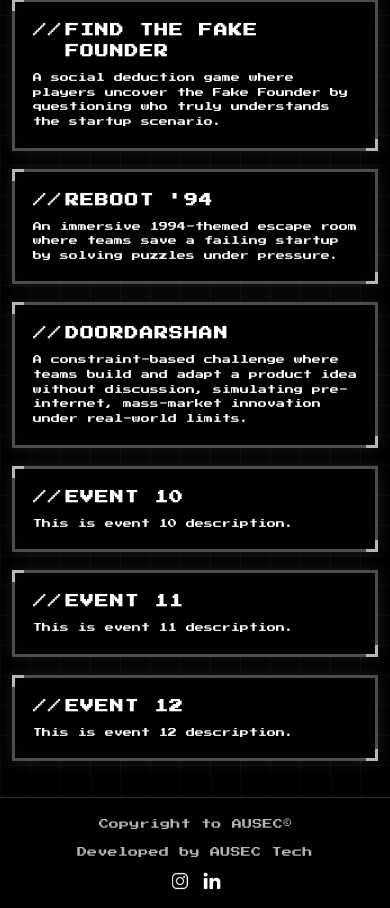
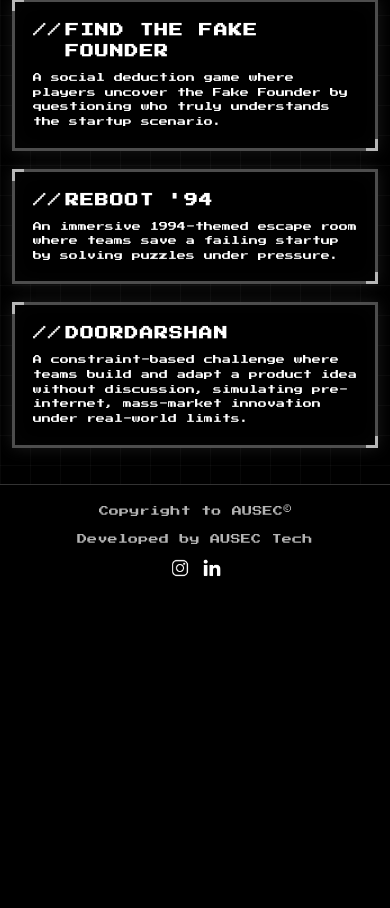
Before and after one commit to PraveenVenktateshNA/Enantra26website, a React (Vite) app: page /events in a window 390 px wide. Shown: the part 1065-1973 px from the top of the page. After the commit the page ends 1660 px from the top, so only its background shows below. Built offline with nearby package versions, Linux system fonts and the light colour scheme.

Commit message:
removed extra events and changing the schedules design on phone viewports

```diff
--- a/src/pages/Events.jsx
+++ b/src/pages/Events.jsx
@@ -19,8 +19,8 @@ export default function Events() {
               'Team size: 2-4 members.' ,
               'Prior registration required.'
             ],
-      dateTime: 'January 15, 2025 | 10:00 AM - 5:00 PM',
-      venue: 'Main Auditorium, Building A',
+      dateTime: 'February 22, 2025 | 10:00 AM - 5:00 PM',
+      venue: 'Vivek Auditorium',
       contact: 'John Doe | +91 98765 43210 | john@example.com',
       registerLink: 'https://unstop.com/event1'
     },
@@ -34,8 +34,8 @@ export default function Events() {
               'Open to all participants.',
               'Team of 2-4 people allowed.'
             ],
-      dateTime: 'January 16, 2025 | 2:00 PM - 6:00 PM',
-      venue: 'Conference Hall, Building B',
+      dateTime: 'February 22, 2025 | 2:00 PM - 6:00 PM',
+      venue: 'Vivek Auditorium',
       contact: 'Jane Smith | +91 98765 43211 | jane@example.com',
       registerLink: 'https://unstop.com/event2'
     },
@@ -50,7 +50,7 @@ export default function Events() {
               'Team size: 1-3 members.'
             ],
       dateTime: 'January 17, 2025 | 9:00 AM - 1:00 PM',
-      venue: 'Lab Complex, Building C',
+      venue: 'Vivek Auditorium',
       contact: 'Mike Johnson | +91 98765 43212 | mike@example.com',
       registerLink: 'https://unstop.com/event3'
     },
@@ -65,7 +65,7 @@ export default function Events() {
               'Limited seats available.',
               'First come first serve basis.'
             ],
-      dateTime: 'January 18, 2025 | 11:00 AM - 4:00 PM',
+      dateTime: 'February 22  , 2025 | 11:00 AM - 4:00 PM',
       venue: 'Seminar Hall, Building D',
       contact: 'Sarah Williams | +91 98765 43213 | sarah@example.com',
       registerLink: 'https://unstop.com/event4'
@@ -145,42 +145,7 @@ export default function Events() {
       contact: 'Chris Anderson | +91 98765 43218 | chris@example.com',
       registerLink: 'https://unstop.com/event9'
     },
-    {
-      id: 10,
-      title: 'Event 10',
-      text: 'This is event 10 description.',
-      image: 'https://placehold.co/800x600/000000/FFFFFF/png?text=EVENT+10',
-      fullDescription: 'This is the full detailed description of Event 10. It provides comprehensive information about what attendees can expect.',
-      rules: ['Advanced level participants. Certificate of completion provided.'],
-      dateTime: 'January 24, 2025 | 11:00 AM - 2:00 PM',
-      venue: 'Training Room, Building I',
-      contact: 'Patricia Taylor | +91 98765 43219 | patricia@example.com',
-      registerLink: 'https://unstop.com/event10'
-    },
-    {
-      id: 11,
-      title: 'Event 11',
-      text: 'This is event 11 description.',
-      image: 'https://placehold.co/800x600/000000/FFFFFF/png?text=EVENT+11',
-      fullDescription: 'This is the full detailed description of Event 11. It provides comprehensive information about what attendees can expect.',
-      rules: ['Groups of 3-6 members. Accommodation available for outstation participants.'],
-      dateTime: 'January 25, 2025 | 10:00 AM - 4:00 PM',
-      venue: 'Sports Complex, Campus',
-      contact: 'Mark Thompson | +91 98765 43220 | mark@example.com',
-      registerLink: 'https://unstop.com/event11'
-    },
-    {
-      id: 12,
-      title: 'Event 12',
-      text: 'This is event 12 description.',
-      image: 'https://placehold.co/800x600/000000/FFFFFF/png?text=EVENT+12',
-      fullDescription: 'This is the full detailed description of Event 12. It provides comprehensive information about what attendees can expect.',
-      rules: ['Solo participation only. Materials provided. Photography allowed.'],
-      dateTime: 'January 26, 2025 | 3:00 PM - 9:00 PM',
-      venue: 'Art Gallery, Building J',
-      contact: 'Nancy White | +91 98765 43221 | nancy@example.com',
-      registerLink: 'https://unstop.com/event12'
-    },
+
   ];
 
   return (
--- a/src/pages/Schedule.jsx
+++ b/src/pages/Schedule.jsx
@@ -21,10 +21,10 @@ export default function Schedule() {
       <div className="mt-2 text-neutral-500 font-mono text-xs tracking-widest">
         ━━━━━━━━━━━━━━━━━━━━━━━━━━━━━━━━━━
       </div>
-      <div ref={ref} className="reveal mt-8 border-l-2 border-white/30 pl-8 space-y-8" style={{ boxShadow: '-5px 0 15px rgba(255,255,255,0.05)' }}>
+      <div ref={ref} className="reveal mt-8 border-l-2 border-white/30 pl-4 md:pl-8 space-y-8" style={{ boxShadow: '-5px 0 15px rgba(255,255,255,0.05)' }}>
         {items.map((i, idx) => (
           <div key={idx} className="group relative">
-            <div className="absolute -left-[43px] top-[2px] w-3 h-3 bg-white rounded-full" style={{ boxShadow: '0 0 10px rgba(255,255,255,0.8)' }}></div>
+            <div className="absolute -left-[27px] md:-left-[43px] top-[2px] w-3 h-3 bg-white rounded-full" style={{ boxShadow: '0 0 10px rgba(255,255,255,0.8)' }}></div>
             <div className="text-neutral-400 text-xs font-mono tracking-widest">[{i.time}]</div>
             <div className="text-xl font-bold font-mono tracking-wide uppercase group-hover:text-white transition retro-hover mt-1">{i.title}</div>
             <div className="text-neutral-300 text-sm font-mono mt-1">{i.desc}</div>
```
